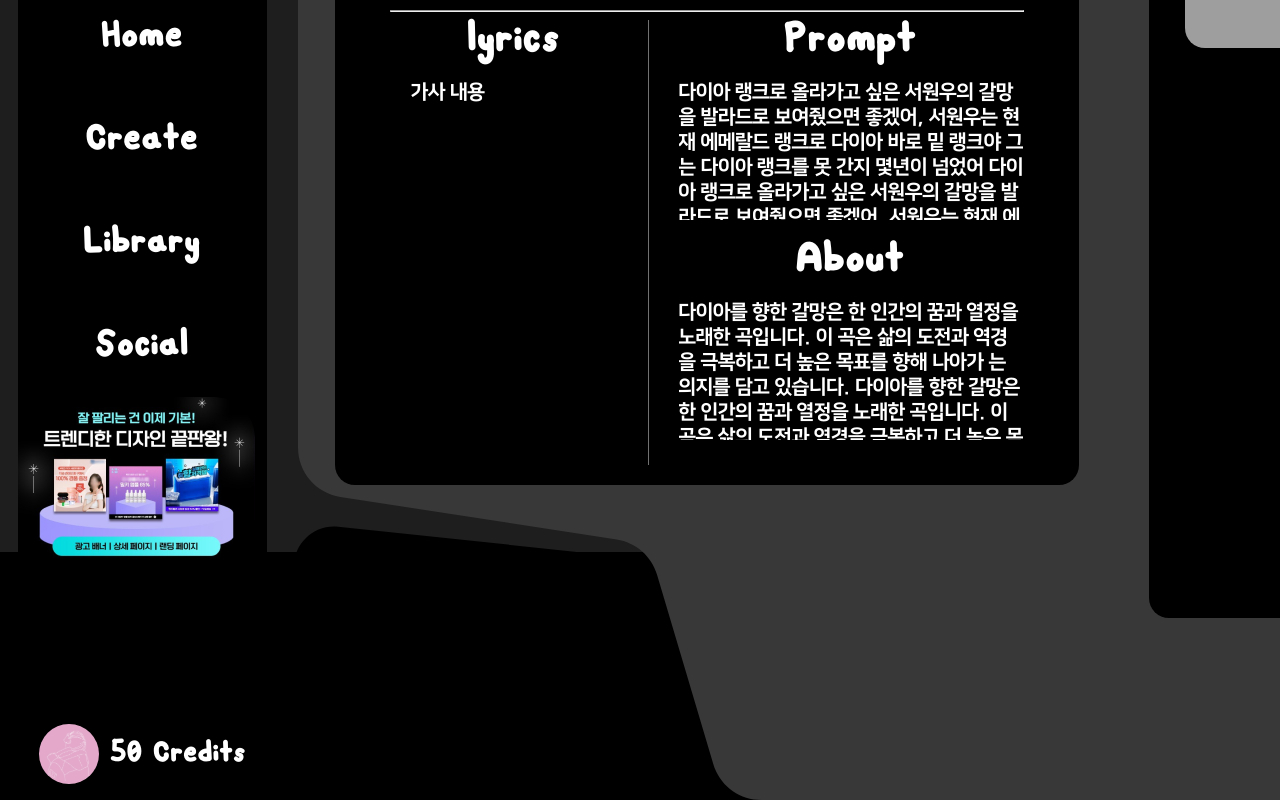
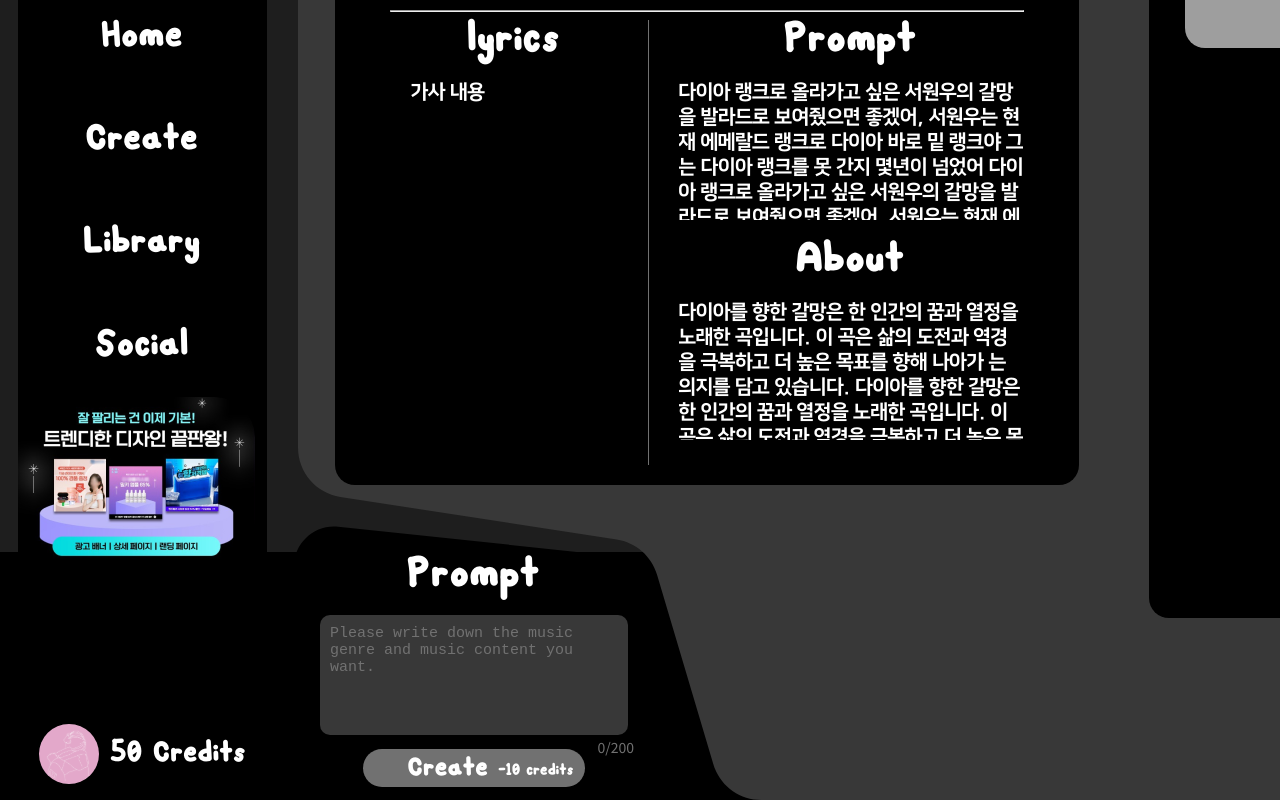
Before and after one commit to Mix-Golem/Client, a React (Create React App) app: page /create in a window 1280 px wide. Shown: the part 248-1048 px from the top of the page. Built offline with nearby package versions, Linux system fonts and the light colour scheme; grey boxes are pictures that could not be loaded.

Commit message:
[feat] CreateButton 구현

```diff
--- /dev/null
+++ b/src/components/CreateButton.js
@@ -0,0 +1,126 @@
+import React, { useState } from 'react';
+import styled from 'styled-components';
+import { Theme } from '../styles/Theme';
+
+const CreateButton = ({ onSubmit }) => {
+  const [inputValue, setInputValue] = useState('');
+  const maxCharacters = 200;
+
+  const handleInputChange = (e) => {
+    if (e.target.value.length <= maxCharacters) {
+      setInputValue(e.target.value);
+    }
+  };
+
+  const handleSubmit = () => {
+    if (inputValue.trim()) {
+      onSubmit(inputValue);
+      setInputValue(''); // Clear the input after submission
+    }
+  };
+
+  return (
+    <PromptContainer>
+      <PromptTitle>Prompt</PromptTitle>
+      <InputArea
+        placeholder='Please write down the music genre and music content you want.'
+        value={inputValue}
+        onChange={handleInputChange}
+        maxLength={maxCharacters}
+      />
+      <CharacterCounter>
+        {inputValue.length}/{maxCharacters}
+      </CharacterCounter>
+      <SubmitButton onClick={handleSubmit}>
+        <p>Create</p>
+        <p>-10 credits</p>
+      </SubmitButton>
+    </PromptContainer>
+  );
+};
+
+export default CreateButton;
+
+const PromptContainer = styled.div`
+  position: absolute;
+  padding: 0 20px;
+  width: 320px;
+  height: 258px;
+  left: 0px;
+  bottom: 0px;
+  background: none;
+  border-radius: 40px;
+  display: flex;
+  flex-direction: column;
+  align-items: center;
+  justify-content: center;
+`;
+
+const PromptTitle = styled.h2`
+  ${Theme.fonts.title};
+  color: ${Theme.colors.white};
+  margin-bottom: 20px;
+`;
+
+const InputArea = styled.textarea`
+  width: 90%;
+  height: 100px;
+  background: ${Theme.colors.lightGray};
+  border: none;
+  border-radius: 10px;
+  color: ${Theme.colors.white};
+  padding: 10px;
+  font-size: 15px;
+  resize: none;
+  outline: none;
+
+  &::placeholder {
+    color: ${Theme.colors.gray};
+  }
+
+  &::-webkit-scrollbar {
+    width: 3px;
+  }
+
+  &::-webkit-scrollbar-thumb {
+    background: ${Theme.colors.white};
+  }
+`;
+
+const CharacterCounter = styled.div`
+  width: 100%;
+  text-align: right;
+  font-size: 14px;
+  color: ${Theme.colors.gray};
+  margin-top: 5px;
+`;
+
+const SubmitButton = styled.button`
+  display: flex;
+  align-items: center;
+  justify-content: center;
+  background: ${Theme.colors.gray};
+  border: none;
+  border-radius: 20px;
+  margin-top: -5px;
+  padding-left: 40px;
+  width: 222px;
+  height: 38px;
+  color: ${Theme.colors.white};
+  font-size: 18px;
+  cursor: pointer;
+  &:hover {
+    background: ${Theme.colors.lightGray};
+  }
+
+  p {
+    ${Theme.fonts.dropdownItem};
+
+    &:nth-child(2) {
+      margin-top: 5px;
+      margin-left: 10px;
+      font-size: 15px;
+      font-weight: 100;
+    }
+  }
+`;
--- a/src/components/CreateComponent.js
+++ b/src/components/CreateComponent.js
@@ -156,9 +156,11 @@ const PublicBtn = styled.button`
   width: 87px;
   height: 25px;
   background: ${Theme.colors.gray};
+  border: none;
   border-radius: 20px;
   justify-content: center;
   align-items: center;
+  cursor: pointer;
 
   ${Theme.fonts.playlistTitle};
   color: ${Theme.colors.white};
@@ -174,8 +176,6 @@ const ContentContainer = styled.div`
 
   white-space: pre-wrap;
   gap: 30px;
-
-  ${Theme.fonts.title};
 `;
 
 const LeftColumn = styled.div`
@@ -217,6 +217,7 @@ const RightColumn = styled.div`
 `;
 
 const SectionTitle = styled.h2`
+  ${Theme.fonts.title};
   color: ${Theme.colors.white};
   text-align: center;
 `;
--- a/src/pages/Create.js
+++ b/src/pages/Create.js
@@ -4,6 +4,7 @@ import { Theme } from '../styles/Theme';
 import SideMenu from '../components/SideMenu';
 import CreateComponent from '../components/CreateComponent';
 import History from '../components/History';
+import CreateButton from '../components/CreateButton';
 
 import Frame from '../img/Frame.svg';
 import Img_Credit from '../img/Img_Credit.svg';
@@ -34,6 +35,24 @@ function Create() {
     setSelectedSong(newSong);
   };
 
+  const handlePromptSubmit = (inputValue) => {
+    // Replace with your server API call
+    fetch('your-server-endpoint', {
+      method: 'POST',
+      headers: {
+        'Content-Type': 'application/json',
+      },
+      body: JSON.stringify({ prompt: inputValue }),
+    })
+      .then((response) => response.json())
+      .then((data) => {
+        console.log('Success:', data);
+      })
+      .catch((error) => {
+        console.error('Error:', error);
+      });
+  };
+
   return (
     <CreateContainer>
       <SideWrapper>
@@ -46,6 +65,7 @@ function Create() {
       <CreateWrapper>
         <CreateComponent songInfo={selectedSong} />
         <History history={history[0].result} />
+        <CreateButton onSubmit={handlePromptSubmit} />
       </CreateWrapper>
     </CreateContainer>
   );
```
Also changed, not shown: src/components/CreatButton.js (deleted).
